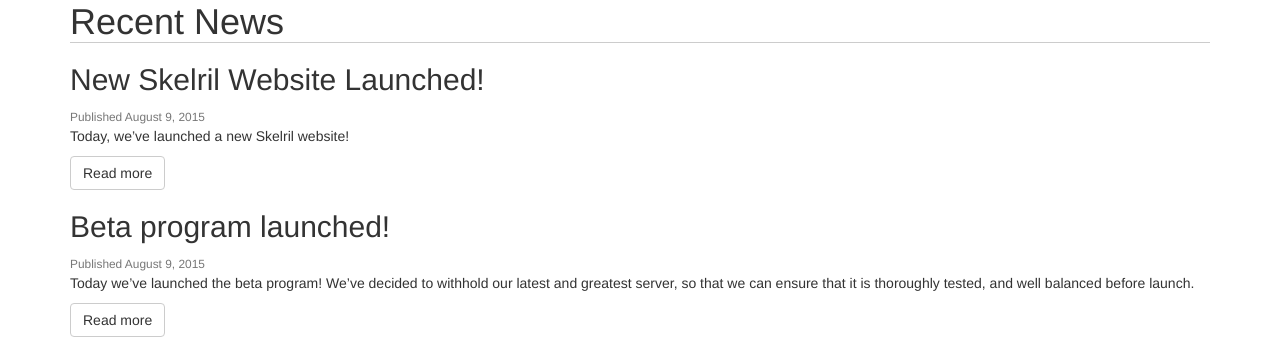
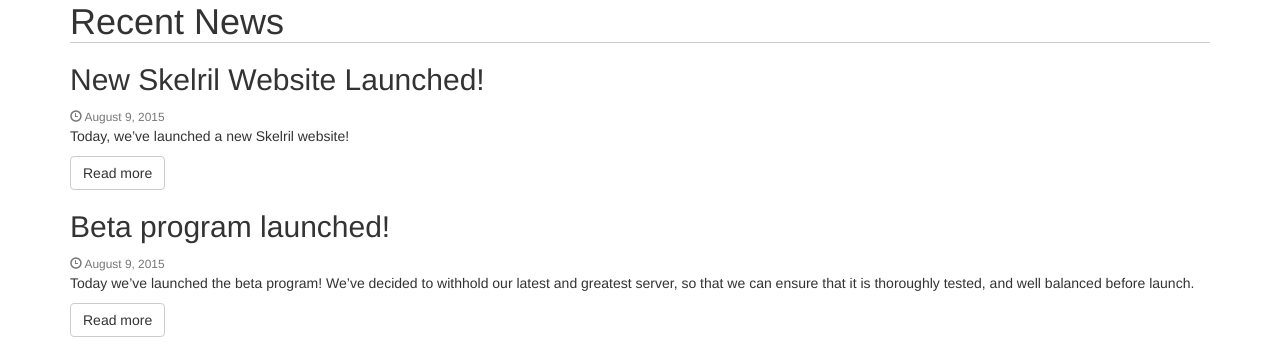
Before and after one commit to packet-loss-gaming/Website, a Jekyll site: the page built from index.html, in a window 1280 px wide. Shown: the part 399-759 px from the top of the page. Built offline with Jekyll 4.4.1, drawn with Linux system fonts in a browser that asks for light colours; nearby versions of some CDN libraries.

Commit message:
Use a glyphicon instead of the word Published, and reduced code duplication

```diff
--- /dev/null
+++ b/_includes/post_snippet.html
@@ -0,0 +1,4 @@
+<h2>{{include.post.title}}</h2>
+<small class="text-muted"><span class="glyphicon glyphicon-time" aria-hidden="true"></span> {{include.post.date | date: "%B %-d, %Y"}}</small>
+{{include.post.excerpt}}
+<a class="btn btn-default btn-md" href="{{include.post.url}}">Read more</a>
--- a/index.html
+++ b/index.html
@@ -11,10 +11,7 @@
 </div>
 <div class="container">
   <h1 class="section_header">Recent News</h1>
-  {% for post in site.posts limit: 3 %}
-    <h2>{{post.title}}</h2>
-    <small class="text-muted">Published {{post.date | date: "%B %-d, %Y"}}</small>
-    {{post.excerpt}}
-    <a class="btn btn-default btn-md" href="{{post.url}}">Read more</a>
+  {% for aPost in site.posts limit: 3 %}
+    {% include post_snippet.html post=aPost %}
   {% endfor %}
 </div>
```
Also changed, not shown: news/index.html (+2 -5 lines).
